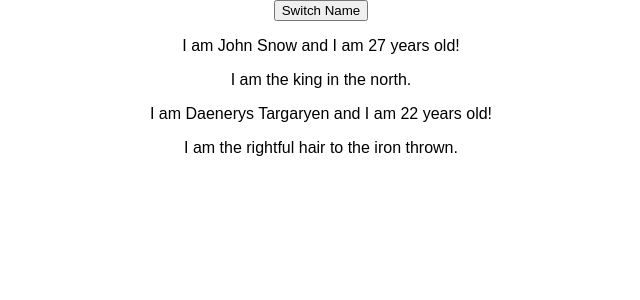
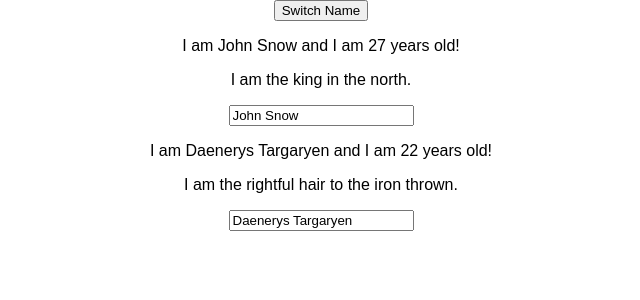
Before and after one commit to NishantVP/udemy-react-followon, a React (Create React App) app: page / in a window 1280 px wide. Shown: the top 300 px of the page, without its empty margins (319-959 px from the left). Built offline with nearby package versions, Linux system fonts and the light colour scheme.

Commit message:
lecture 45

```diff
--- a/src/App.js
+++ b/src/App.js
@@ -11,22 +11,39 @@ class App extends Component {
         otherState : "random"
     };
 
-    switchNameHandler = () => {
-        // console.log("was clicked")
+    switchNameHandler = (newName) => {
         this.setState( {
             persons: [
-                {name: 'Nishant', age: 27},
+                {name: newName, age: 27},
                 {name: 'Daenerys Targaryen', age: 22}
                 ]
+        })
+    };
+
+    changeNameHandler = (event) => {
+        this.setState( {
+            persons: [
+                {name: event.target.value, age: 27},
+                {name: 'Daenerys Targaryen', age: 22}
+            ]
         })
     };
 
     render() {
         return (
             <div className="App">
-                <button onClick={this.switchNameHandler}>Switch Name</button>
-                <Person name = {this.state.persons[0].name} age = {this.state.persons[0].age} > I am the king in the north.</Person>
-                <Person name = {this.state.persons[1].name} age = {this.state.persons[1].age} > I am the rightful hair to the iron thrown.</Person>
+                <button onClick={() => this.switchNameHandler('Nishant')}>Switch Name</button>
+                <Person
+                    name = {this.state.persons[0].name}
+                    age = {this.state.persons[0].age}
+                    click = {this.switchNameHandler.bind(this, 'Rob')}
+                    changed = {this.changeNameHandler}
+                > I am the king in the north. </Person>
+                <Person
+                    name = {this.state.persons[1].name}
+                    age = {this.state.persons[1].age}
+                    click = {this.switchNameHandler.bind(this, 'Ned')}
+                > I am the rightful hair to the iron thrown. </Person>
             </div>
         );
     }
--- a/src/Person/Person.js
+++ b/src/Person/Person.js
@@ -4,8 +4,9 @@ import React from 'react';
 const person = (props) => {
   return (
       <div>
-        <p> I am {props.name} and I am {props.age} years old!</p>
-        <p>{props.children}</p>
+          <p onClick={props.click}> I am {props.name} and I am {props.age} years old!</p>
+          <p>{props.children}</p>
+          <input type="text" onChange={props.changed} value={props.name}/>
       </div>
   )
 };
```
